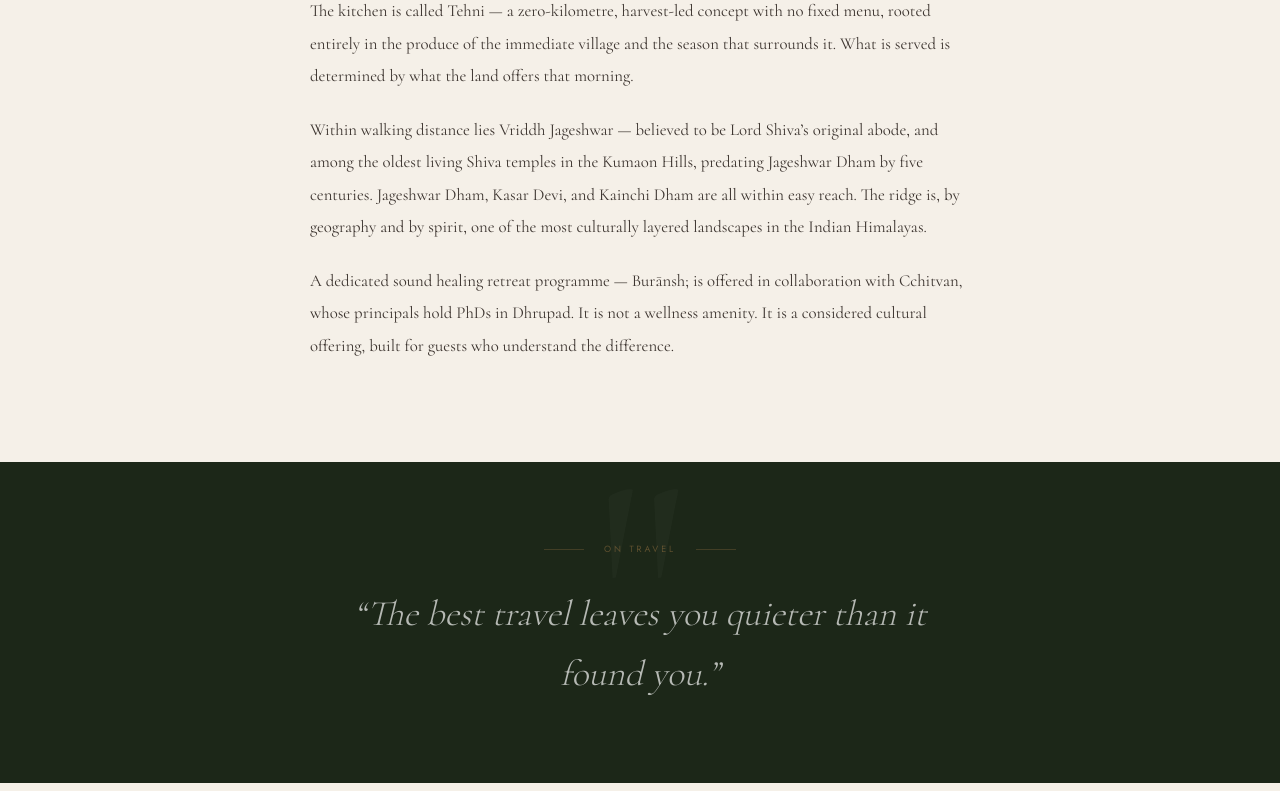
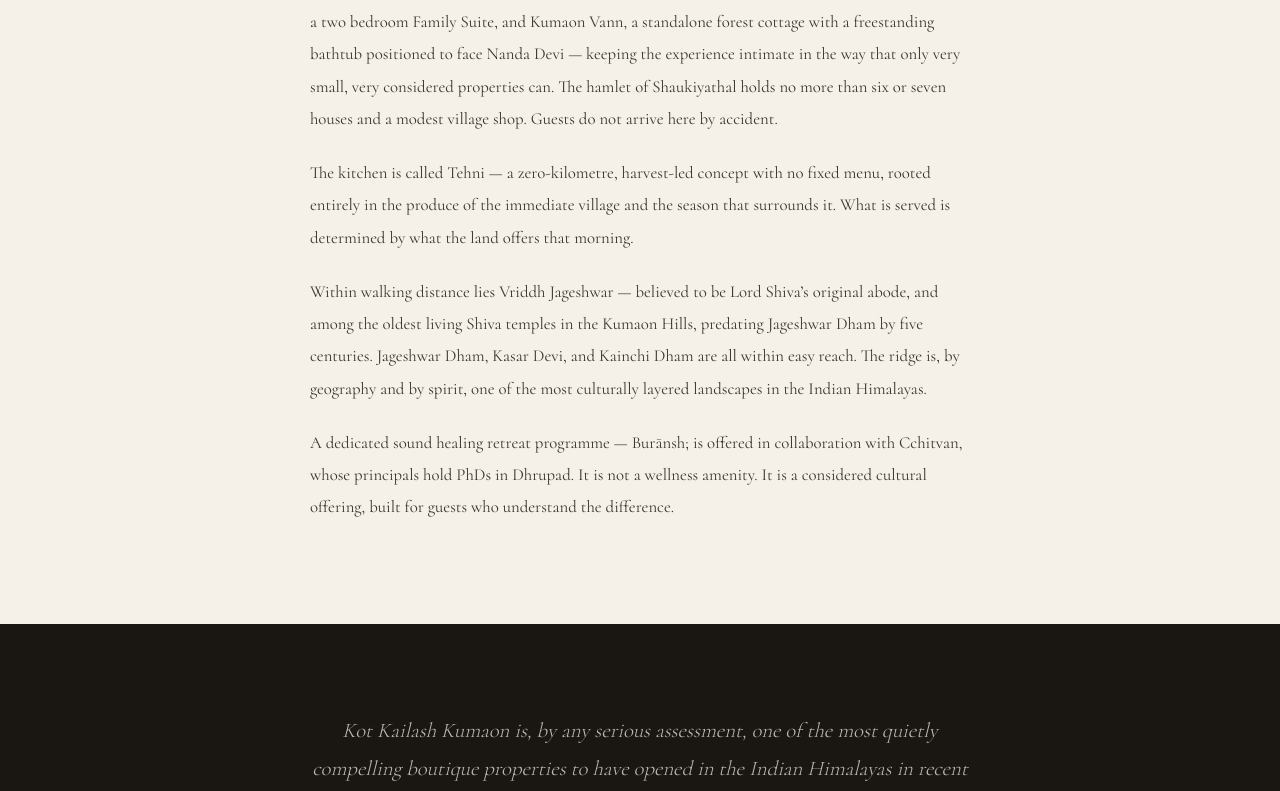
Before and after one commit to sushamanarjun/kot-kailash, a Next.js app: page /about in a window 1280 px wide. Shown: the part 2006-2797 px from the top of the page. Built offline with nearby package versions, Linux system fonts and the light colour scheme.

Commit message:
CHANGE 08  ·  ABOUT PAGE  ·

```diff
--- a/app/about/page.tsx
+++ b/app/about/page.tsx
@@ -123,6 +123,25 @@ export default function AboutPage() {
           .ab-ms-cell { padding: 36px 32px; }
         }
       `}</style>
+
+      {/* ─── Epigraph — dedication, precedes everything ──────── */}
+      <section style={{
+        background: 'var(--parchment)',
+        padding: '64px 40px',
+        textAlign: 'center',
+      }}>
+        <p style={{
+          fontFamily: 'var(--serif)',
+          fontSize: 'clamp(1rem, 1.5vw, 1.2rem)',
+          fontStyle: 'italic',
+          fontWeight: 300,
+          color: 'var(--ink-soft)',
+          lineHeight: 1.75,
+          margin: 0,
+        }}>
+          The best travel leaves you quieter than it found you.
+        </p>
+      </section>
 
       {/* ─── §1 Hero — split-screen ───────────────────────────── */}
       <section className="ab-hero">
@@ -510,54 +529,28 @@ export default function AboutPage() {
         </div>
       </section> */}
 
-      {/* ─── §4 Pull quote ───────────────────────────────────── */}
+      {/* ─── §4 Positioning statement ────────────────────────── */}
       <section style={{
-        background: 'var(--forest-deep)',
-        padding: '80px 64px',
+        background: 'var(--ink)',
+        padding: '88px 64px',
         textAlign: 'center',
-        position: 'relative',
-        overflow: 'hidden',
       }}>
-        <div style={{
-          position: 'absolute',
-          top: '-30px',
-          left: '50%',
-          transform: 'translateX(-50%)',
-          fontFamily: 'var(--serif)',
-          fontSize: '20rem',
-          lineHeight: 1,
-          color: 'rgba(255,255,255,0.025)',
-          userSelect: 'none',
-          pointerEvents: 'none',
-        }}>"</div>
-
         <RevealWrapper>
-          <div style={{ position: 'relative', zIndex: 1 }}>
-            <div style={{
-              display: 'flex', alignItems: 'center',
-              justifyContent: 'center', gap: '20px', marginBottom: '28px',
-            }}>
-              <span style={{ width: '40px', height: '1px', background: 'var(--gold)', opacity: 0.35 }} />
-              <span style={{
-                fontFamily: 'var(--sans)', fontSize: '9px',
-                letterSpacing: '0.32em', textTransform: 'uppercase',
-                color: 'var(--gold)', opacity: 0.6,
-              }}>On travel</span>
-              <span style={{ width: '40px', height: '1px', background: 'var(--gold)', opacity: 0.35 }} />
-            </div>
           <p style={{
             fontFamily: 'var(--serif)',
-              fontSize: 'clamp(1.5rem, 2.8vw, 2.4rem)',
+            fontSize: 'clamp(1.05rem, 1.7vw, 1.3rem)',
             fontStyle: 'italic',
             fontWeight: 300,
-              color: 'rgba(255,255,255,0.68)',
-              maxWidth: '640px',
+            color: 'rgba(255,255,255,0.7)',
+            maxWidth: '680px',
             margin: '0 auto',
-              lineHeight: 1.65,
+            lineHeight: 1.85,
           }}>
-              &ldquo;The best travel leaves you quieter than it found you.&rdquo;
+            Kot Kailash Kumaon is, by any serious assessment, one of the most
+            quietly compelling boutique properties to have opened in the Indian
+            Himalayas in recent years. It has arrived at the right moment, in
+            the right place, built by the right people.
           </p>
-          </div>
         </RevealWrapper>
       </section>
 
--- a/components/sections/Founders.tsx
+++ b/components/sections/Founders.tsx
@@ -152,43 +152,6 @@ export default function Founders({ compact = false }: FoundersProps) {
               Sayed is the reason the world will find it.
             </p>
 
-            {/* Divider */}
-            <div style={{
-              display: 'flex',
-              alignItems: 'center',
-              justifyContent: 'center',
-              gap: '16px',
-              marginBottom: '36px',
-            }}>
-              <span style={{ width: '32px', height: '1px', background: 'var(--gold)', opacity: 0.4 }} />
-              <span style={{
-                fontFamily: 'var(--sans)',
-                fontSize: '10px',
-                letterSpacing: '0.36em',
-                textTransform: 'uppercase',
-                color: 'var(--gold)',
-              }}>
-                A Final Note
-              </span>
-              <span style={{ width: '32px', height: '1px', background: 'var(--gold)', opacity: 0.4 }} />
-            </div>
-
-            {/* Final paragraph */}
-            <p style={{
-              fontFamily: 'var(--serif)',
-              fontSize: 'clamp(1rem, 1.5vw, 1.15rem)',
-              fontStyle: 'italic',
-              color: 'var(--ink)',
-              lineHeight: 1.9,
-              margin: 0,
-            }}>
-              Kot Kailash Kumaon is, by any serious assessment, one of the most
-              quietly compelling boutique properties to have opened in the Indian
-              Himalayas in recent years. It has arrived at the right moment, in
-              the right place, built by the right people — for guests who
-              understand that the best travel leaves them quieter than it found
-              them.
-            </p>
           </div>
         </RevealWrapper>
       )}
```
Lines whose indentation alone changed are shown as unchanged.
